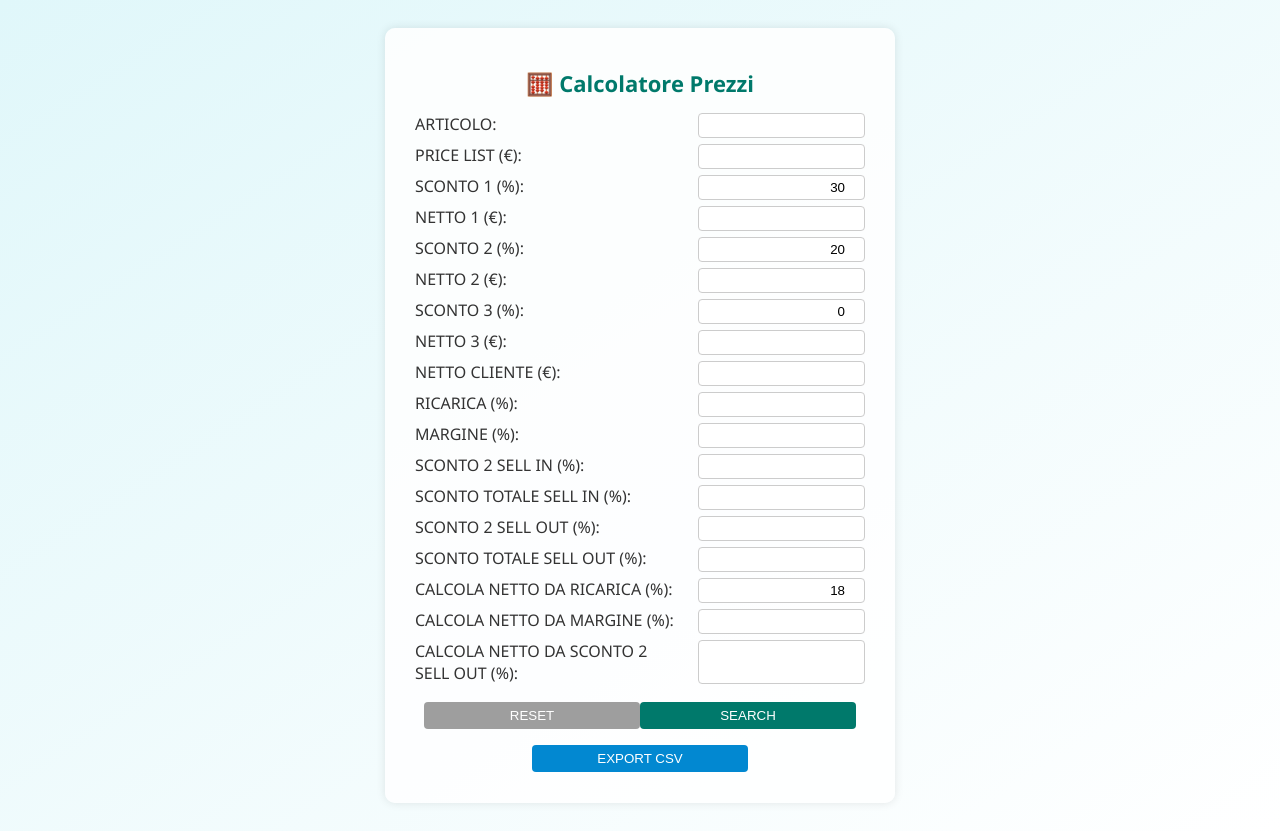
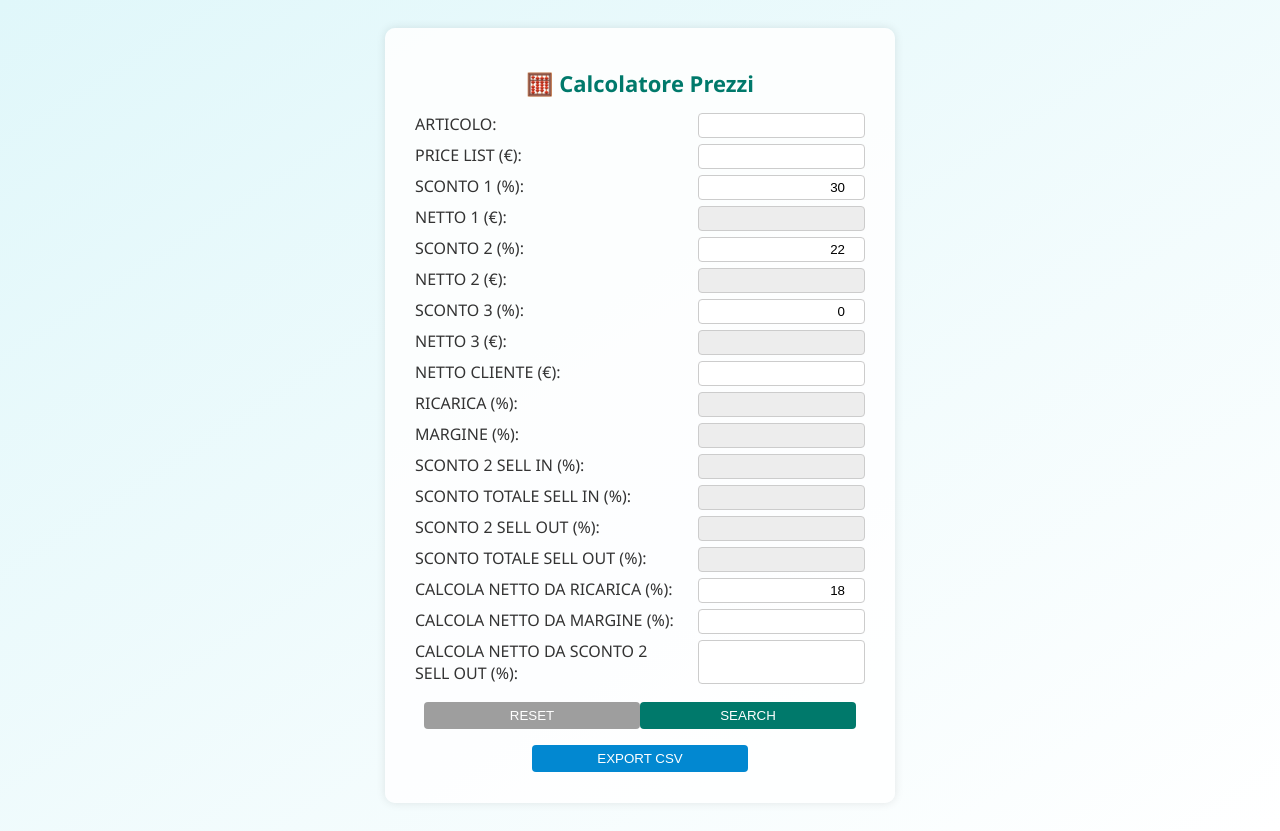
Before and after one commit to mrizzuti1969/calcolo_APP, a Flask app: page /index in a window 1280 px wide. Run offline with Flask 3, Linux system fonts and the light colour scheme.

Commit message:
index.html

```diff
--- a/templates/index.html
+++ b/templates/index.html
@@ -66,6 +66,9 @@
   #searchBtn {
     background-color: #00796b;
   }
+    #netto1, #netto2, #netto3, #ricarica, #margine, #sconto2SellIn, #scontoTotaleSellIn, #sconto2SellOut, #scontoTotaleSellOut {
+    background-color: #ededed;
+  }
 @media (max-width: 500px) {
   .container {
     width: 95%;
@@ -94,7 +97,7 @@
 <div class="row"><label>PRICE LIST (€):</label><input type="number" id="priceList" ></div>
 <div class="row"><label>SCONTO 1 (%):</label><input type="number" id="sconto1" value="30"></div>
 <div class="row"><label>NETTO 1 (€):</label><input type="number" id="netto1" readonly></div>
-<div class="row"><label>SCONTO 2 (%):</label><input type="number" id="sconto2" value="20"></div>
+<div class="row"><label>SCONTO 2 (%):</label><input type="number" id="sconto2" value="22"></div>
 <div class="row"><label>NETTO 2 (€):</label><input type="number" id="netto2" readonly></div>
 <div class="row"><label>SCONTO 3 (%):</label><input type="number" id="sconto3" value="0"></div>
 <div class="row"><label>NETTO 3 (€):</label><input type="number" id="netto3" readonly></div>
@@ -202,8 +205,13 @@ function searchArticolo() {
 // RESET
 function resetFields() {
   document.getElementById('sconto1').value = 30;
-  document.getElementById('sconto2').value = 20;
+  document.getElementById('sconto2').value = 22;
   document.getElementById('sconto3').value = 0;
+  document.getElementById('articolo').value = " ";
+  document.getElementById('priceList').value = " ";
+  document.getElementById('netto1').value = 0;
+  document.getElementById('netto2').value = 0;
+  document.getElementById('netto3').value = 0;
   document.getElementById('nettoCliente').value = 0;
   document.getElementById('calcolaRicarica').value = 0;
   document.getElementById('calcolaMargine').value = 0;
```
